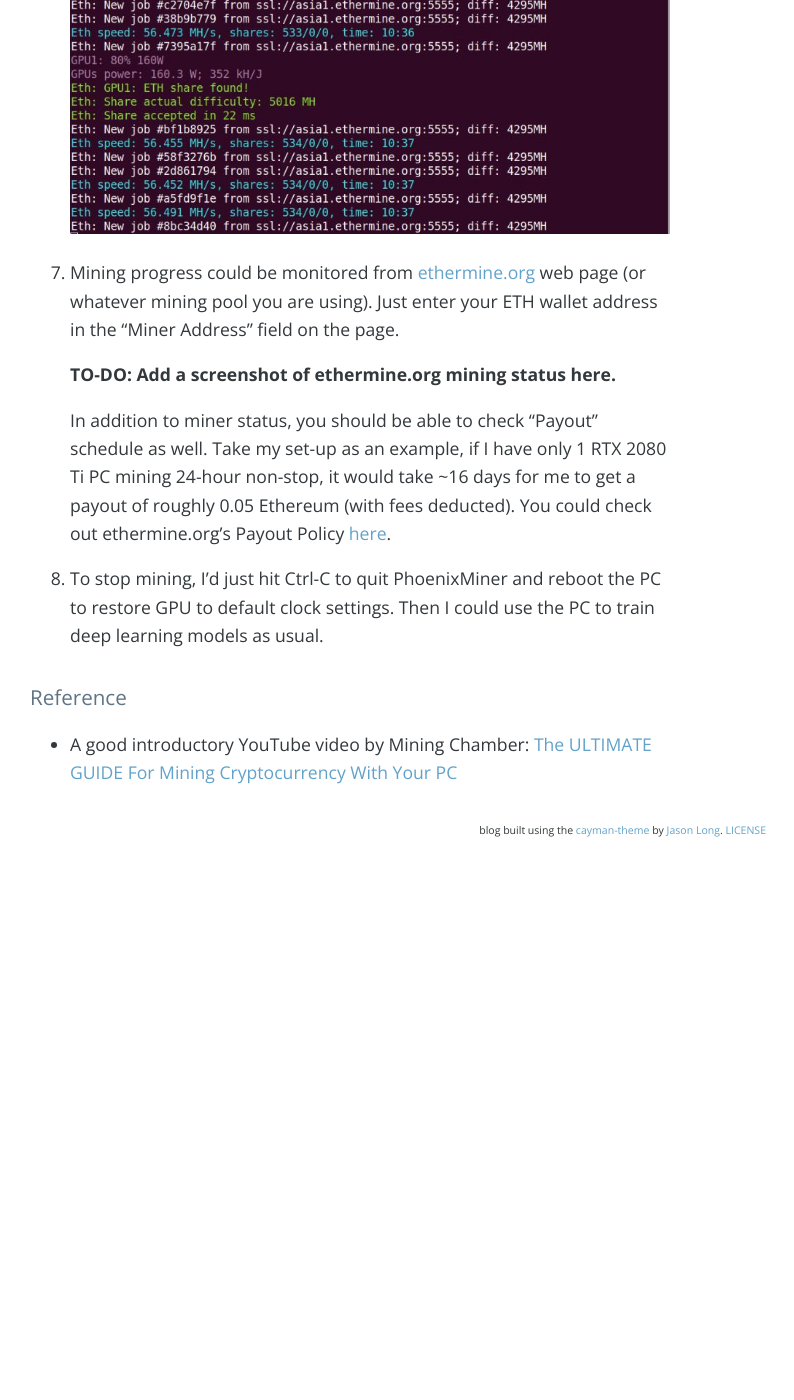
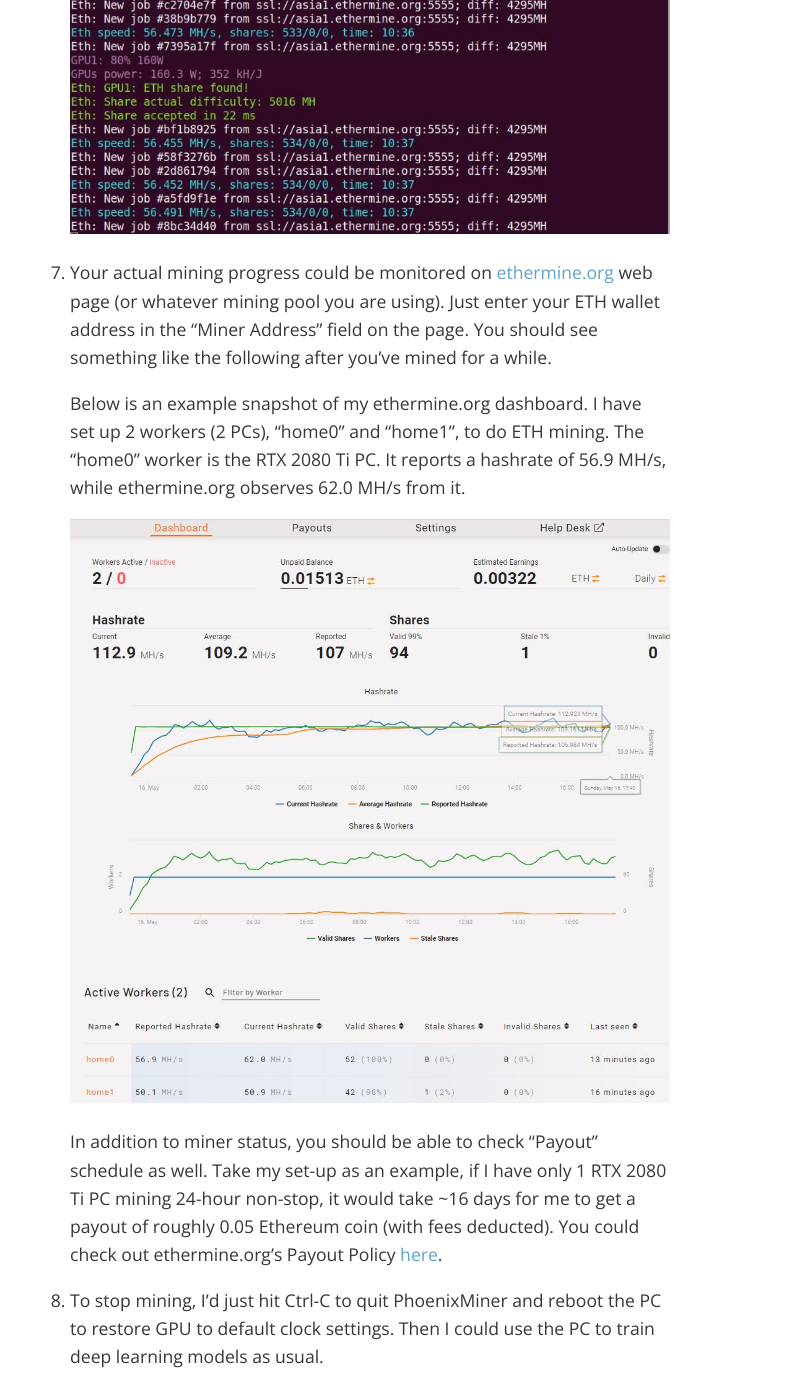
Before and after one commit to jkjung-avt/jkjung-avt.github.io, a Jekyll site: the page built from _posts/2021-05-14-mining-eth.md, in a window 1280 px wide and 1400 px high, scrolled down 5775 px. Shown: the whole window, without its empty margins (290-1084 px from the left). Built offline with Jekyll 4.4.1, drawn with Linux system fonts in a browser that asks for light colours; nearby versions of some CDN libraries; comment, search, counter and statistics services are not loaded; before the commit the page ends 6633 px from its top, so only the background shows below that.

Commit message:
Add the ethermine.org dashboard screenshot

```diff
--- a/_posts/2021-05-14-mining-eth.md
+++ b/_posts/2021-05-14-mining-eth.md
@@ -108,11 +108,13 @@
 
    ![nvtop and PhoenixMiner logs](/assets/2021-05-14-mining-eth/nvtop.jpg)
 
-7. Mining progress could be monitored from [ethermine.org](https://ethermine.org/) web page (or whatever mining pool you are using).  Just enter your ETH wallet address in the "Miner Address" field on the page.
+7. Your actual mining progress could be monitored on [ethermine.org](https://ethermine.org/) web page (or whatever mining pool you are using).  Just enter your ETH wallet address in the "Miner Address" field on the page.  You should see something like the following after you've mined for a while.
 
-   **TO-DO:  Add a screenshot of ethermine.org mining status here.**
+   Below is an example snapshot of my ethermine.org dashboard.  I have set up 2 workers (2 PCs), "home0" and "home1", to do ETH mining.  The "home0" worker is the RTX 2080 Ti PC.  It reports a hashrate of 56.9 MH/s, while ethermine.org observes 62.0 MH/s from it.
 
-   In addition to miner status, you should be able to check "Payout" schedule as well.  Take my set-up as an example, if I have only 1 RTX 2080 Ti PC mining 24-hour non-stop, it would take ~16 days for me to get a payout of roughly 0.05 Ethereum (with fees deducted).  You could check out ethermine.org's Payout Policy [here](https://ethpool.freshdesk.com/support/solutions/articles/8000060967-ethermine-org-payout-policy).
+   ![ethermine.org dashboard](/assets/2021-05-14-mining-eth/ethermine-dashboard.jpg)
+
+   In addition to miner status, you should be able to check "Payout" schedule as well.  Take my set-up as an example, if I have only 1 RTX 2080 Ti PC mining 24-hour non-stop, it would take ~16 days for me to get a payout of roughly 0.05 Ethereum coin (with fees deducted).  You could check out ethermine.org's Payout Policy [here](https://ethpool.freshdesk.com/support/solutions/articles/8000060967-ethermine-org-payout-policy).
 
 8. To stop mining, I'd just hit Ctrl-C to quit PhoenixMiner and reboot the PC to restore GPU to default clock settings.  Then I could use the PC to train deep learning models as usual.
 
```
Also changed, not shown: assets/2021-05-14-mining-eth/ethermine-dashboard.jpg (added).
